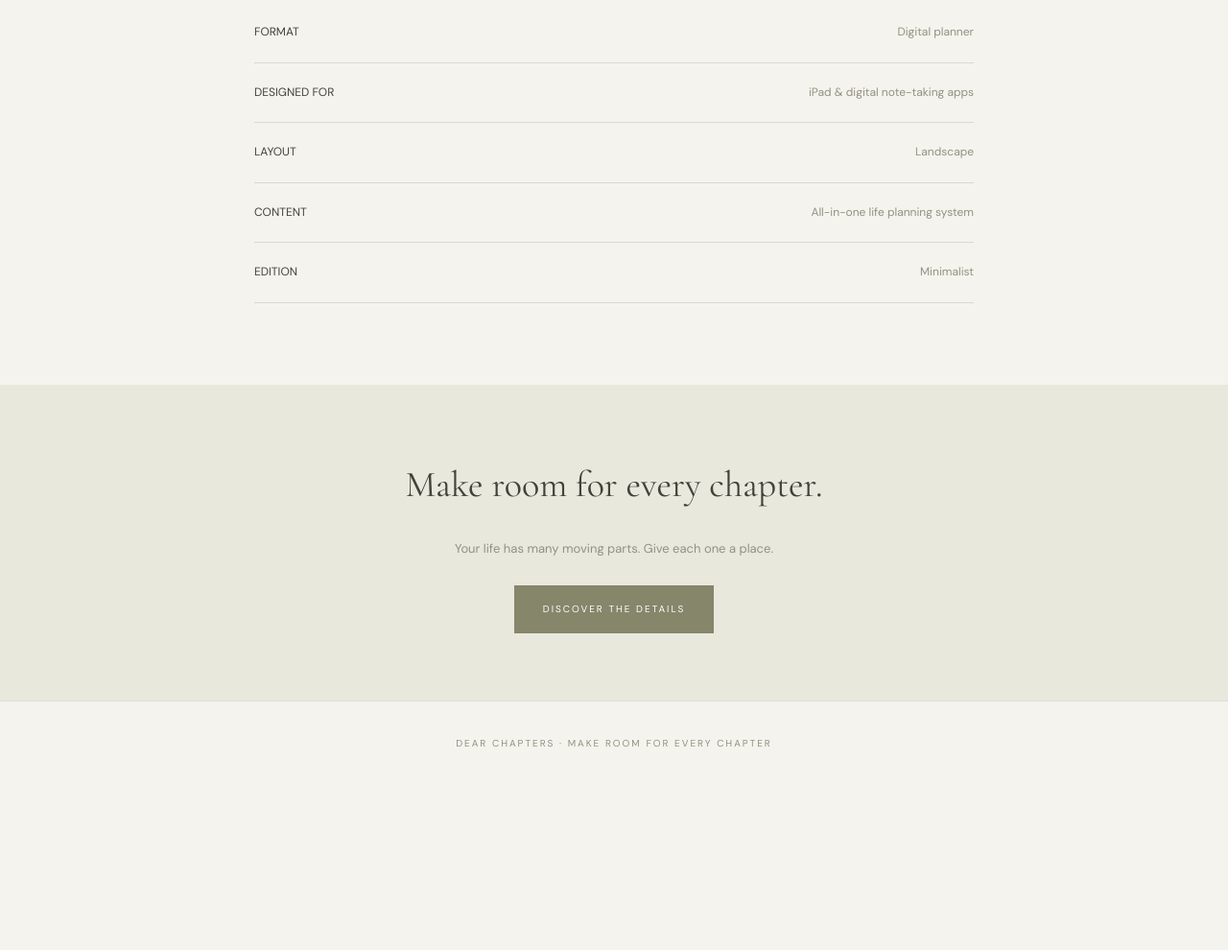
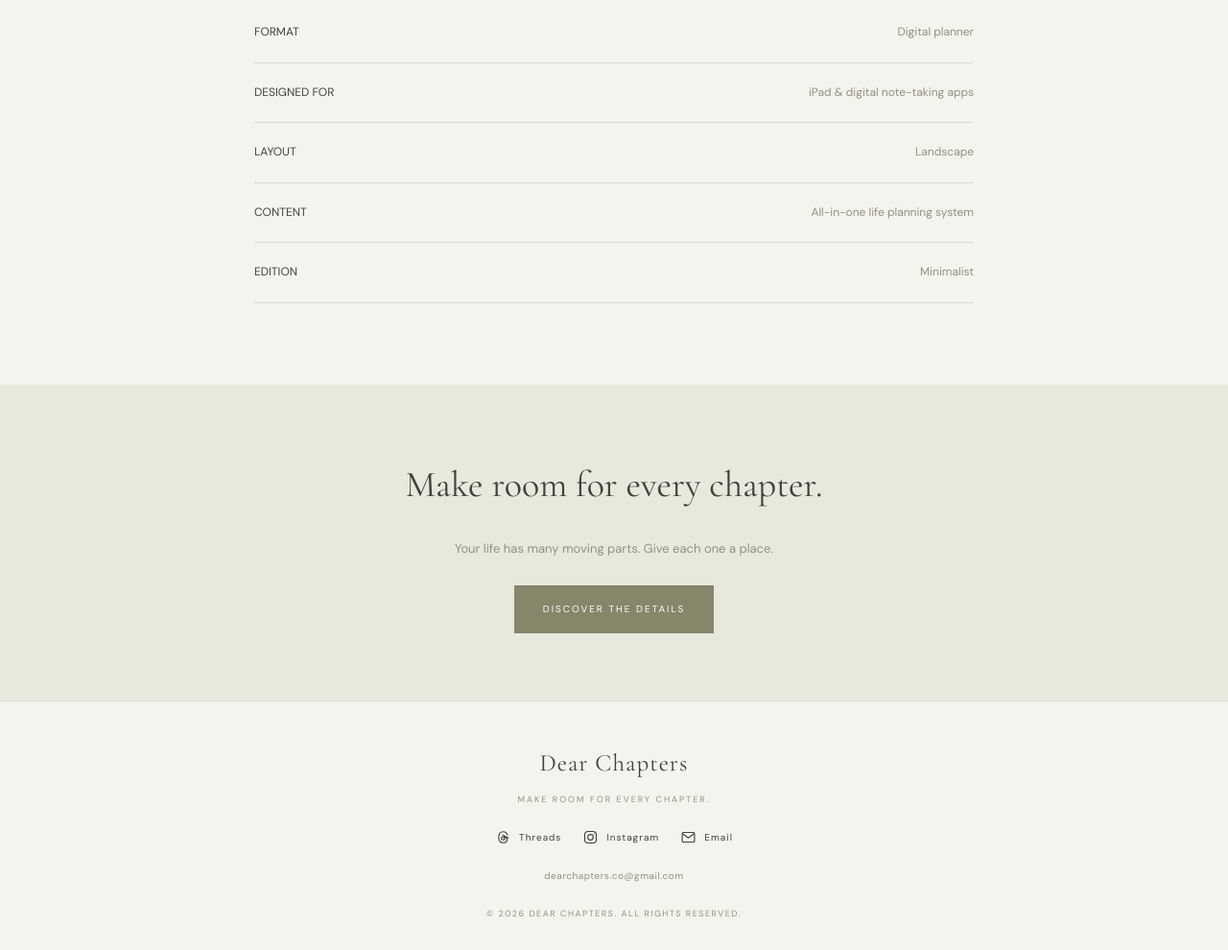
Before and after one commit to dearchapters/dear-chapters-website, a plain HTML site: page minimalist.html in a window 1280 px wide. Shown: the part 2364-3354 px from the top of the page at 96% size. Before the commit the page ends 3183 px from the top, so only its background shows below. Drawn offline with nearby package versions, Linux system fonts and the light colour scheme.

Commit message:
Update minimalist.html

```diff
--- a/minimalist.html
+++ b/minimalist.html
@@ -225,12 +225,75 @@
     /* Footer */
 
     .minimalist-footer {
-      padding: 35px 7%;
+      padding: 42px 7% 30px;
       text-align: center;
       border-top: 1px solid rgba(65,66,57,0.12);
+      color: var(--edition-muted);
+    }
+
+    .minimalist-footer-brand {
+      font-family: 'Cormorant Garamond', serif;
+      font-size: 25px;
+      letter-spacing: 1px;
+      color: var(--edition-text);
+      margin-bottom: 7px;
+    }
+
+    .minimalist-footer-tagline {
+      font-size: 9px;
+      letter-spacing: 2px;
+      text-transform: uppercase;
+      margin-bottom: 22px;
+    }
+
+    .minimalist-socials {
+      display: flex;
+      justify-content: center;
+      align-items: center;
+      flex-wrap: wrap;
+      gap: 22px;
+      margin: 0 auto 18px;
+    }
+
+    .minimalist-social-link {
+      display: inline-flex;
+      align-items: center;
+      gap: 8px;
+      color: var(--edition-text);
+      text-decoration: none;
       font-size: 10px;
-      letter-spacing: 2px;
+      letter-spacing: 1px;
+      transition: opacity 0.2s ease;
+    }
+
+    .minimalist-social-link:hover {
+      opacity: 0.65;
+    }
+
+    .minimalist-social-link svg {
+      width: 17px;
+      height: 17px;
+      display: block;
+      fill: none;
+      stroke: currentColor;
+      stroke-width: 1.6;
+      stroke-linecap: round;
+      stroke-linejoin: round;
+    }
+
+    .minimalist-footer-email {
+      display: inline-block;
       color: var(--edition-muted);
+      text-decoration: none;
+      font-size: 10px;
+      letter-spacing: 0.5px;
+      margin-bottom: 22px;
+    }
+
+    .minimalist-footer-copyright {
+      font-size: 9px;
+      letter-spacing: 1.5px;
+      text-transform: uppercase;
     }
 
     /* Mobile */
@@ -256,6 +319,19 @@
 
       .minimalist-nav {
         padding: 20px 6%;
+      }
+
+      .minimalist-nav a {
+        font-size: 9px;
+        letter-spacing: 1px;
+      }
+
+      .minimalist-footer {
+        padding: 35px 6% 25px;
+      }
+
+      .minimalist-socials {
+        gap: 16px;
       }
     }
   </style>
@@ -444,7 +520,72 @@
   <!-- FOOTER -->
 
   <footer class="minimalist-footer">
-    DEAR CHAPTERS · MAKE ROOM FOR EVERY CHAPTER
+
+    <div class="minimalist-footer-brand">Dear Chapters</div>
+
+    <div class="minimalist-footer-tagline">
+      Make room for every chapter.
+    </div>
+
+    <div class="minimalist-socials">
+
+      <!-- Threads -->
+
+      <a
+        href="https://www.threads.net/@dearchapters.co"
+        class="minimalist-social-link"
+        target="_blank"
+        rel="noopener noreferrer"
+        aria-label="Dear Chapters on Threads"
+      >
+        <svg viewBox="0 0 24 24" aria-hidden="true">
+          <path d="M18.2 8.7c-.7-3.1-2.8-4.8-6.1-4.8-4.2 0-6.7 3-6.7 8.1 0 5.3 2.5 8.1 6.8 8.1 3.3 0 5.5-1.8 5.5-4.6 0-2.5-1.8-4-4.8-4-2.1 0-3.5.9-3.5 2.4 0 1.2.9 2 2.2 2 1.7 0 2.8-1.3 2.8-3.3 0-2.2-1.2-3.7-3.2-3.7"/>
+          <path d="M13.9 11.1c2.1.1 4.2.7 5.8 1.8"/>
+        </svg>
+        <span>Threads</span>
+      </a>
+
+      <!-- Instagram -->
+
+      <a
+        href="https://www.instagram.com/dearchapters.co/"
+        class="minimalist-social-link"
+        target="_blank"
+        rel="noopener noreferrer"
+        aria-label="Dear Chapters on Instagram"
+      >
+        <svg viewBox="0 0 24 24" aria-hidden="true">
+          <rect x="3.5" y="3.5" width="17" height="17" rx="5"/>
+          <circle cx="12" cy="12" r="4"/>
+          <circle cx="17.6" cy="6.7" r="0.8" fill="currentColor" stroke="none"/>
+        </svg>
+        <span>Instagram</span>
+      </a>
+
+      <!-- Email -->
+
+      <a
+        href="mailto:dearchapters.co@gmail.com"
+        class="minimalist-social-link"
+        aria-label="Email Dear Chapters"
+      >
+        <svg viewBox="0 0 24 24" aria-hidden="true">
+          <rect x="3" y="5" width="18" height="14" rx="1.5"/>
+          <path d="m4 7 8 6 8-6"/>
+        </svg>
+        <span>Email</span>
+      </a>
+
+    </div>
+
+    <a class="minimalist-footer-email" href="mailto:dearchapters.co@gmail.com">
+      dearchapters.co@gmail.com
+    </a>
+
+    <div class="minimalist-footer-copyright">
+      © 2026 Dear Chapters. All rights reserved.
+    </div>
+
   </footer>
 
 </div>
```
